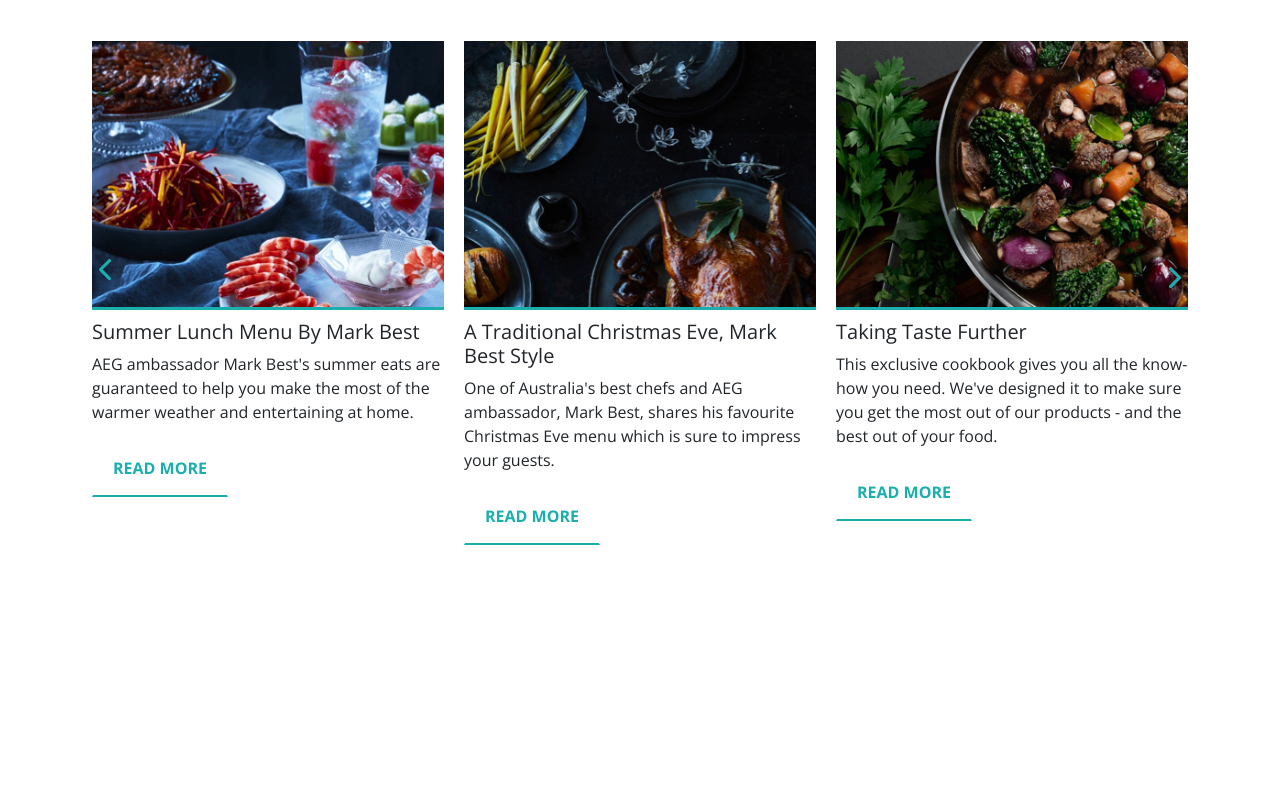
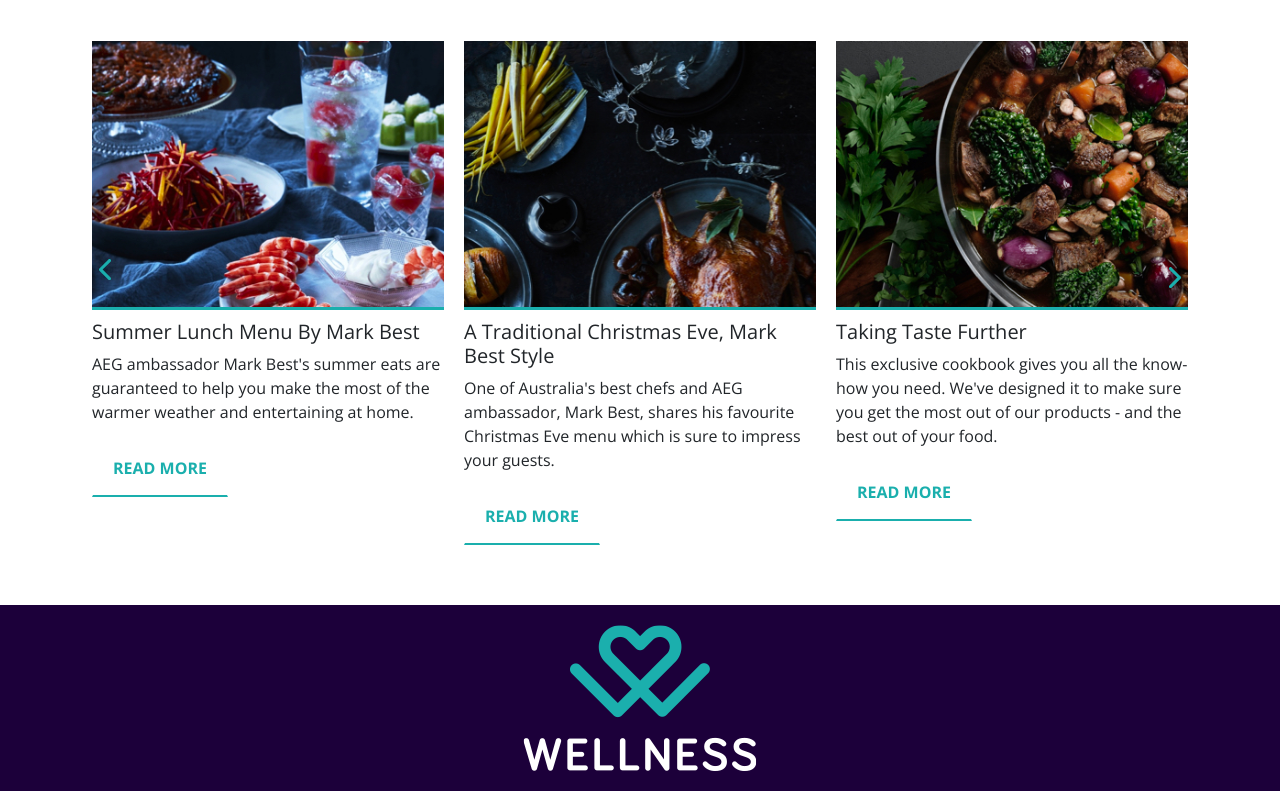
Before and after one commit to mattemix/orchard-fed, a React (Create React App) app: page / in a window 1280 px wide. Shown: the part 752-1543 px from the top of the page. Before the commit the page ends 1357 px from the top, so only its background shows below. Built offline with nearby package versions, Linux system fonts and the light colour scheme.

Commit message:
Added Footer

```diff
--- a/src/App.tsx
+++ b/src/App.tsx
@@ -9,6 +9,7 @@ import './assets/css/slick.css'
 import './assets/css/slick-theme.css'
 import './assets/css/slick-animation.css'
 import './assets/css/animate.min.css'
+import Footer from './Footer/Footer';
 
 export class App extends Component {
   render() {
@@ -23,6 +24,7 @@ export class App extends Component {
             <BlogThumbnail slides={content2} />
           </div>
         </div>
+        <Footer />
       </React.Fragment>
     );
   }
--- a/src/BlogThumbnail/BlogThumbnailComponent.tsx
+++ b/src/BlogThumbnail/BlogThumbnailComponent.tsx
@@ -1,10 +1,8 @@
 import React from 'react';
-import { Modal } from 'react-bootstrap';
 
 interface Props {
     data: any;
 }
-
 
 export class BlogThumbnailComponent extends React.Component<Props> {
     render() {
--- /dev/null
+++ b/src/Footer/Footer.scss
@@ -0,0 +1,11 @@
+.main-footer {
+    background-color: #1C003A;
+    left: 0;
+    width: 100%;
+    text-align: center;
+    z-index: 99;
+    position: relative;
+    padding: 20px;
+    display: block;
+
+  }
--- /dev/null
+++ b/src/Footer/Footer.tsx
@@ -0,0 +1,14 @@
+import './Footer.scss'
+function Footer() {
+    return (
+        <footer className="main-footer container-fluid" >
+          <div className="d-flex justify-content-center container">
+            <div className="row">
+                <img src="../assets/images/footer-logo.png" alt="Wellness" className="align-self-center"/>
+            </div>
+           </div>
+        </footer>
+    )
+}
+
+export default Footer
```
Also changed, not shown: public/assets/images/footer-logo.png (added).
